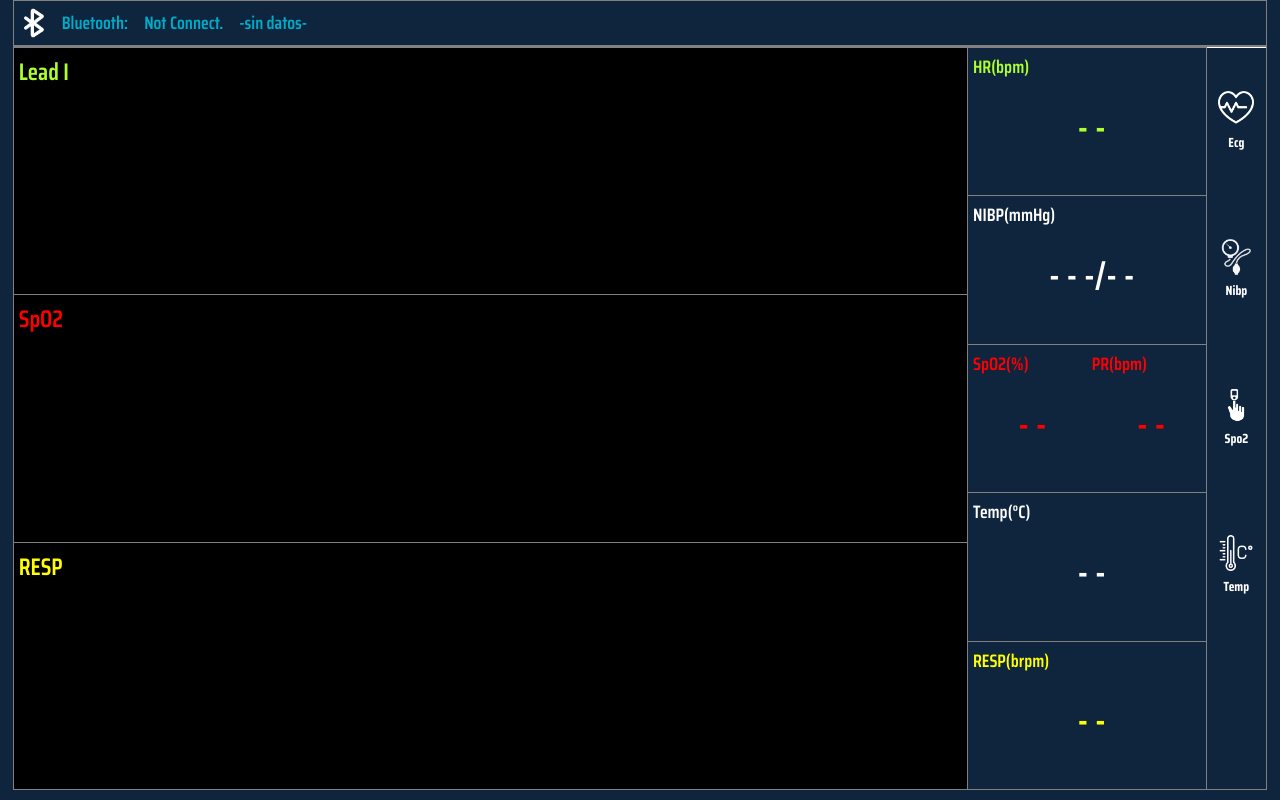
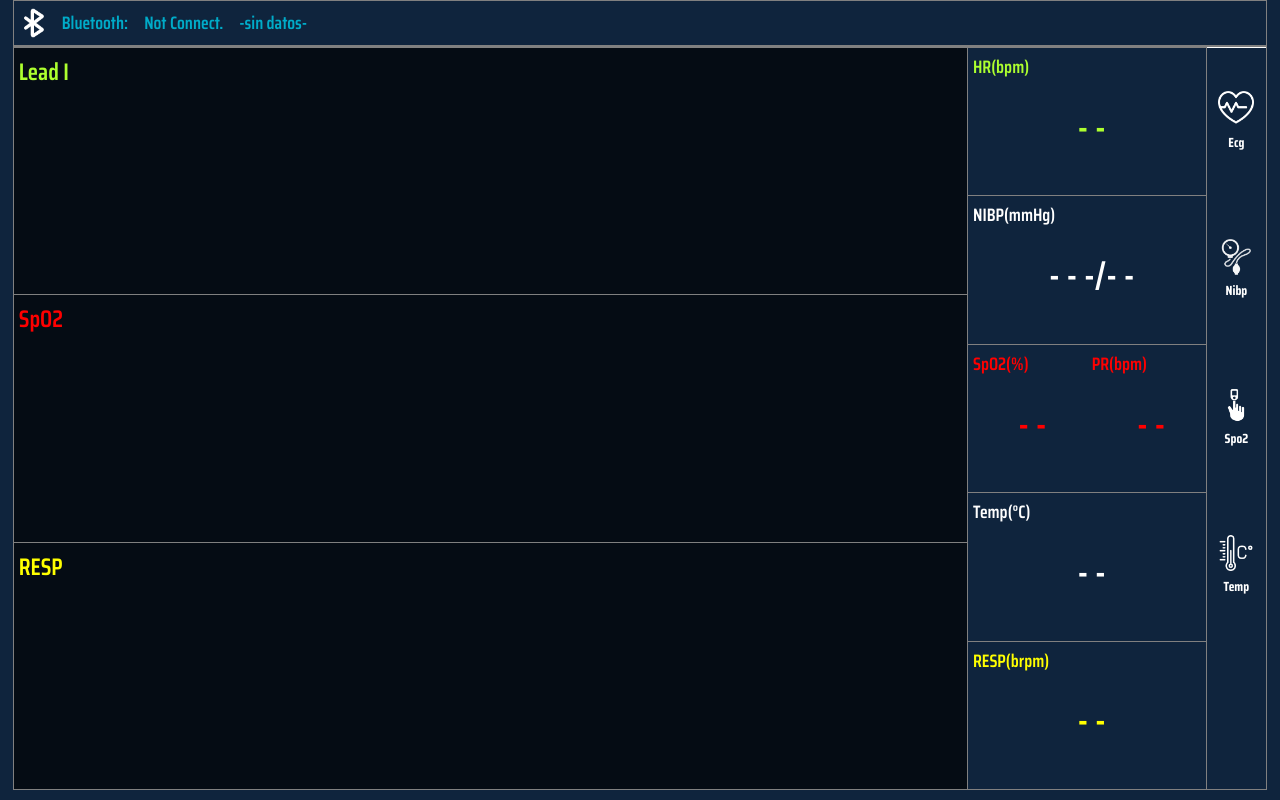
Before and after one commit to ematijasvic-conflu/berry-em, a plain HTML site: page public/index.html in a window 1280 px wide. Drawn offline with Linux system fonts and the light colour scheme.

Commit message:
cambio color fondo de los wave

```diff
--- a/public/css/styles.css
+++ b/public/css/styles.css
@@ -88,7 +88,7 @@ body {
 .waveforms-container {
   width: 80%;
   height: 100%;
-  background-color: black;
+  background-color: #050c14;
   border-right: 1px solid grey;
 
   display: flex;
```
